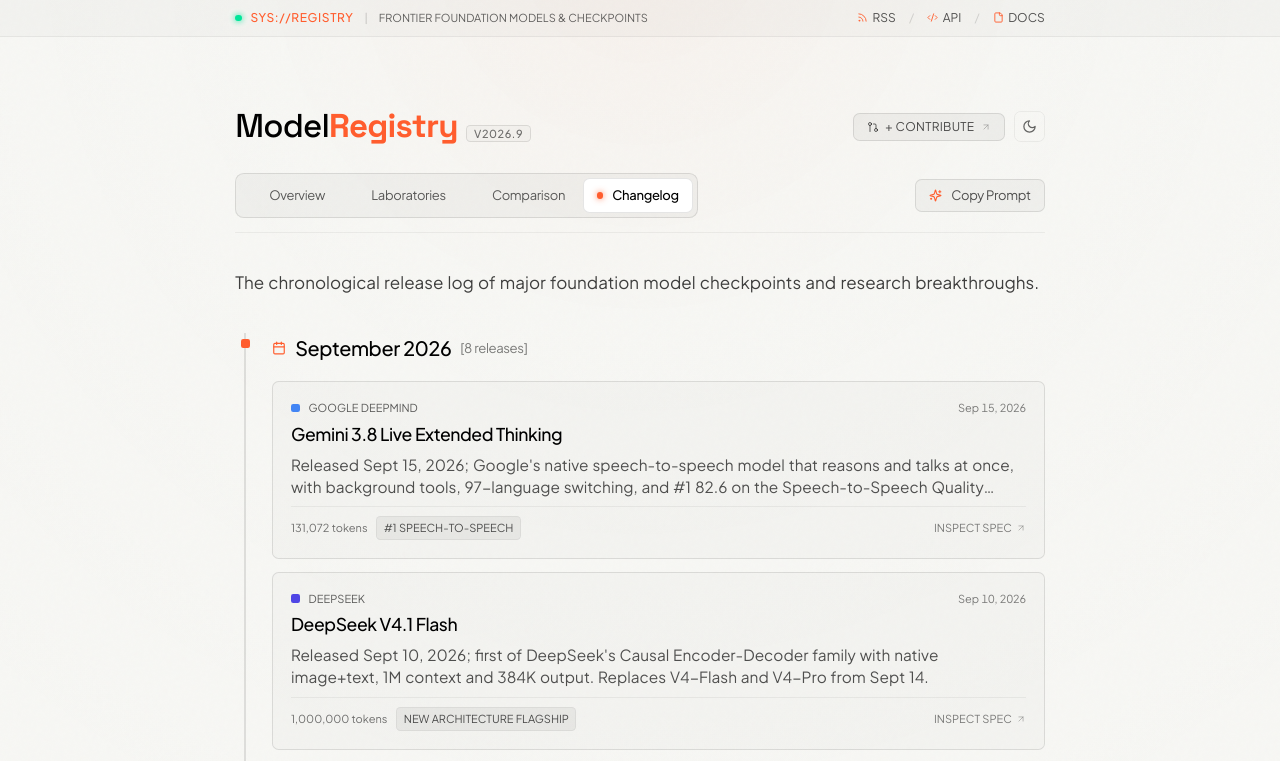
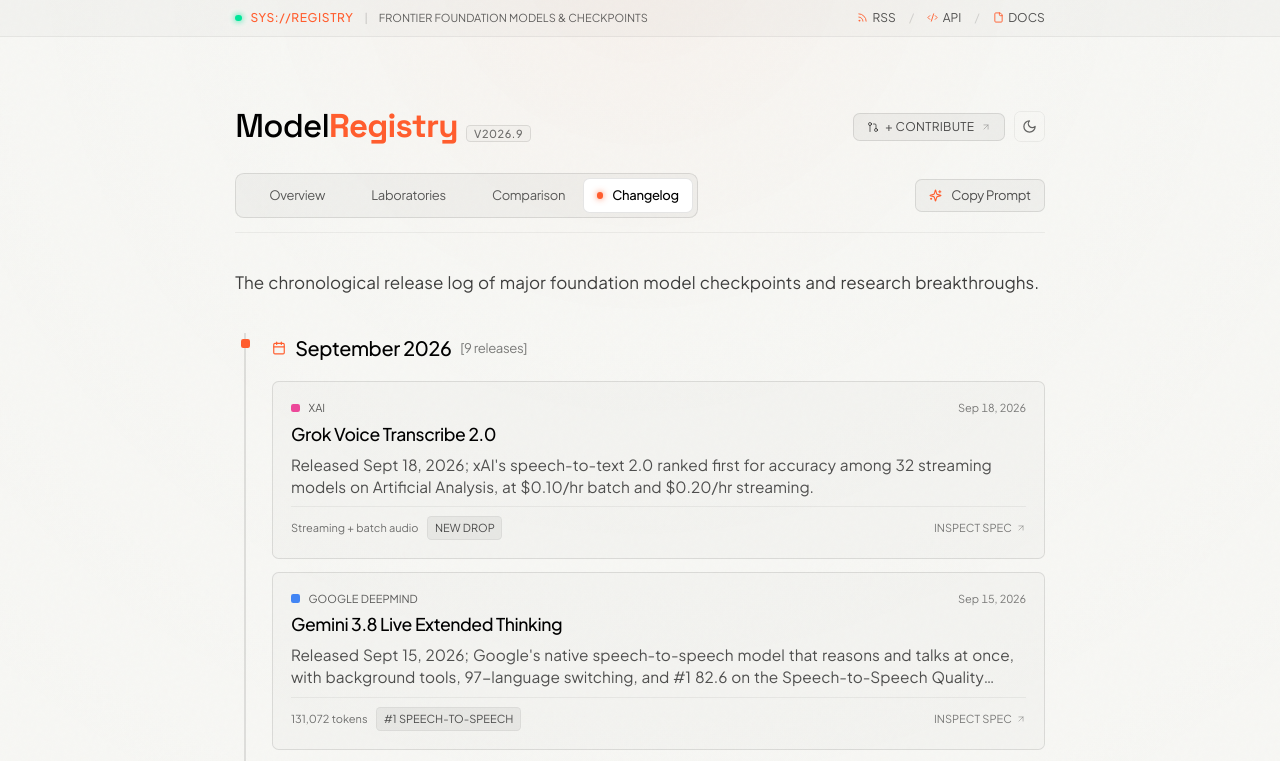
Before and after one commit to TirupMehta/ModelRegistry, a Next.js app: page /timeline in a window 1280 px wide. Shown: the top 761 px of the page. Built offline with nearby package versions, Linux system fonts and the light colour scheme.

Commit message:
feat(registry): add Grok Voice Transcribe 2.0 (xAI)

```diff
--- a/data/models.ts
+++ b/data/models.ts
@@ -295,6 +295,33 @@
     links: {
       announcement: "https://x.ai/blog/grok-4-6",
       playground: "https://x.com/i/grok",
+    },
+  },
+  {
+    id: "grok-voice-transcribe-2",
+    companyId: "xai",
+    companyName: "xAI",
+    name: "Grok Voice Transcribe 2.0",
+    version: "2.0",
+    releaseDate: "2026-09-18",
+    isCompanyFlagship: false,
+    isLatestCheckpoint: true,
+    statusBadge: "NEW DROP",
+    category: "audio",
+    categoryLabel: "Speech-to-Text",
+    contextWindow: "Streaming + batch audio",
+    contextWindowTokens: 0,
+    maxOutputTokens: "Transcript with timestamps",
+    parameters: "Undisclosed (xAI)",
+    openWeights: false,
+    license: "Proprietary API / Grok Build",
+    pricing: { input: 0.000028, output: 0.000056 },
+    pricingUnit: "per second",
+    highlight: "Released Sept 18, 2026; xAI's speech-to-text 2.0 ranked first for accuracy among 32 streaming models on Artificial Analysis, at $0.10/hr batch and $0.20/hr streaming.",
+    modalities: ["Audio", "Text"],
+    benchmarks: {},
+    links: {
+      announcement: "https://x.ai/news/grok-voice-transcribe-2",
     },
   },
 
```
Also changed, not shown: 1 other file (tests, documents, lock files or other folders).
